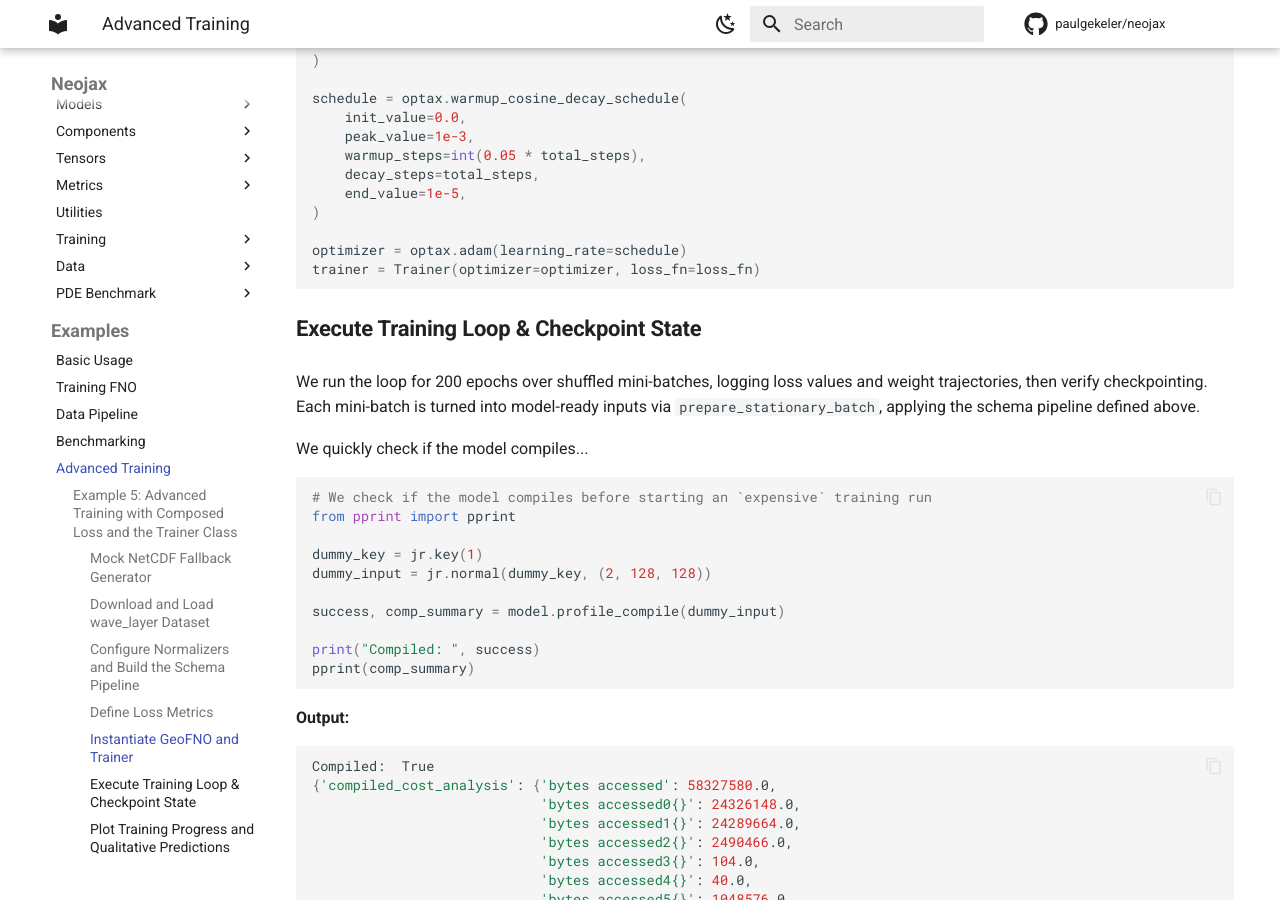
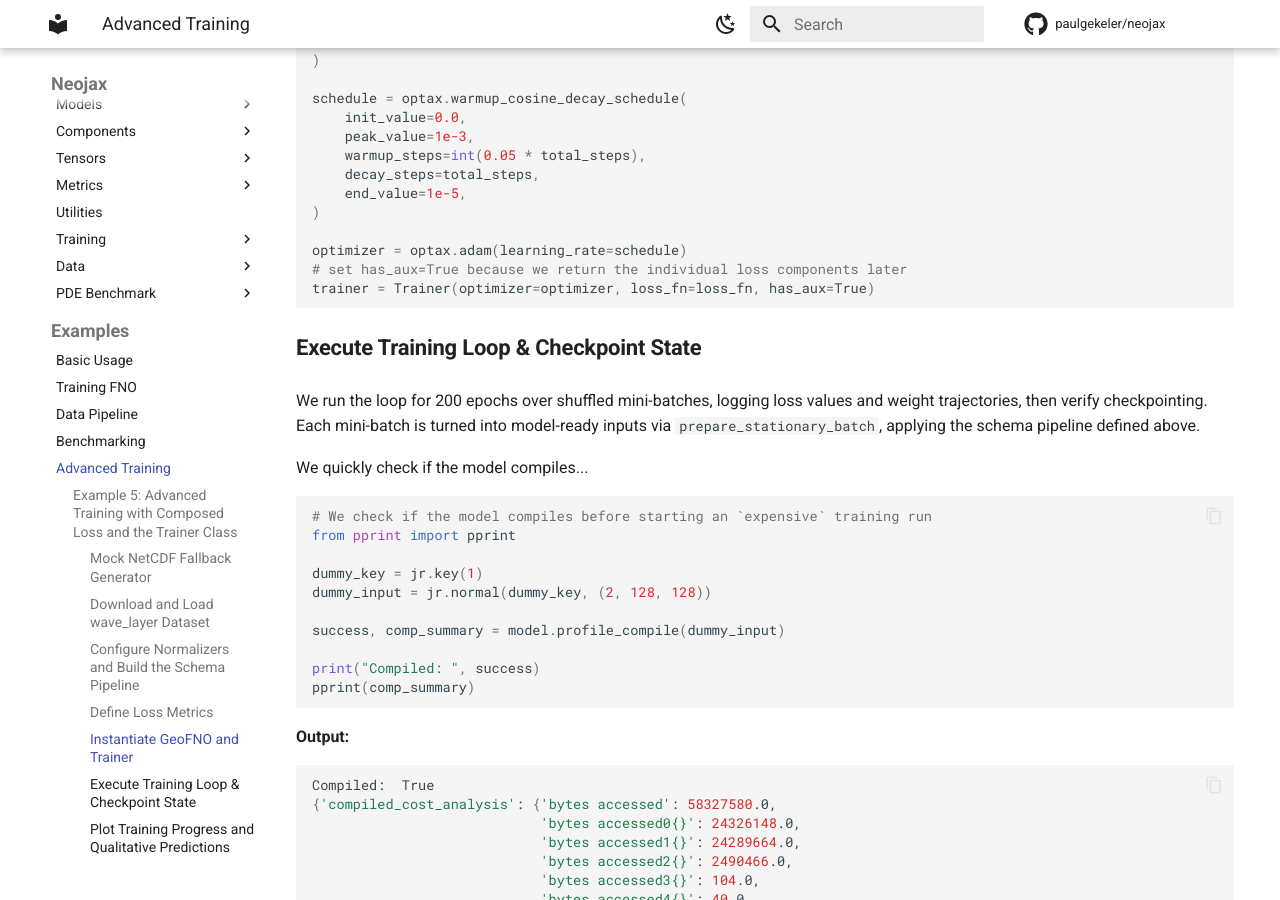
Before and after one commit to paulgekeler/neojax, an MkDocs documentation site: the page built from docs/examples/05_advanced_training.md, in a window 1280 px wide and 900 px high, scrolled down 6645 px. Built offline with MkDocs 1.6.1 and Material for MkDocs 9.7.7, drawn with Linux system fonts in a browser that asks for light colours; formulas are drawn with MathJax 3; comment, search, counter and statistics services are not loaded.

Commit message:
doc(examples): Add missing has_aux keyword to Trainer in example 5

````diff
--- a/docs/examples/05_advanced_training.md
+++ b/docs/examples/05_advanced_training.md
@@ -307,7 +307,8 @@ schedule = optax.warmup_cosine_decay_schedule(
 )
 
 optimizer = optax.adam(learning_rate=schedule)
-trainer = Trainer(optimizer=optimizer, loss_fn=loss_fn)
+# set has_aux=True because we return the individual loss components later
+trainer = Trainer(optimizer=optimizer, loss_fn=loss_fn, has_aux=True)
 ```
 
 #### Execute Training Loop & Checkpoint State
````
Also changed, not shown: docs/examples/05_advanced_training.ipynb.
